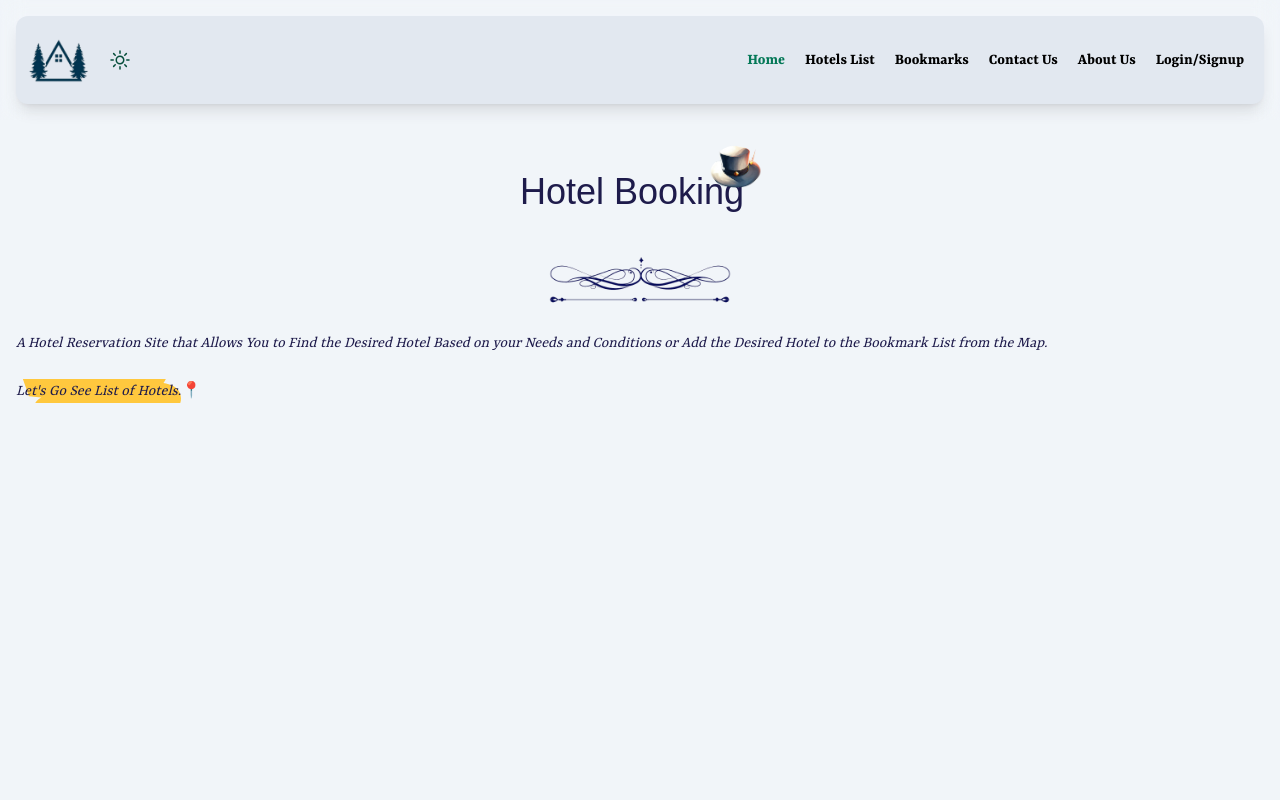
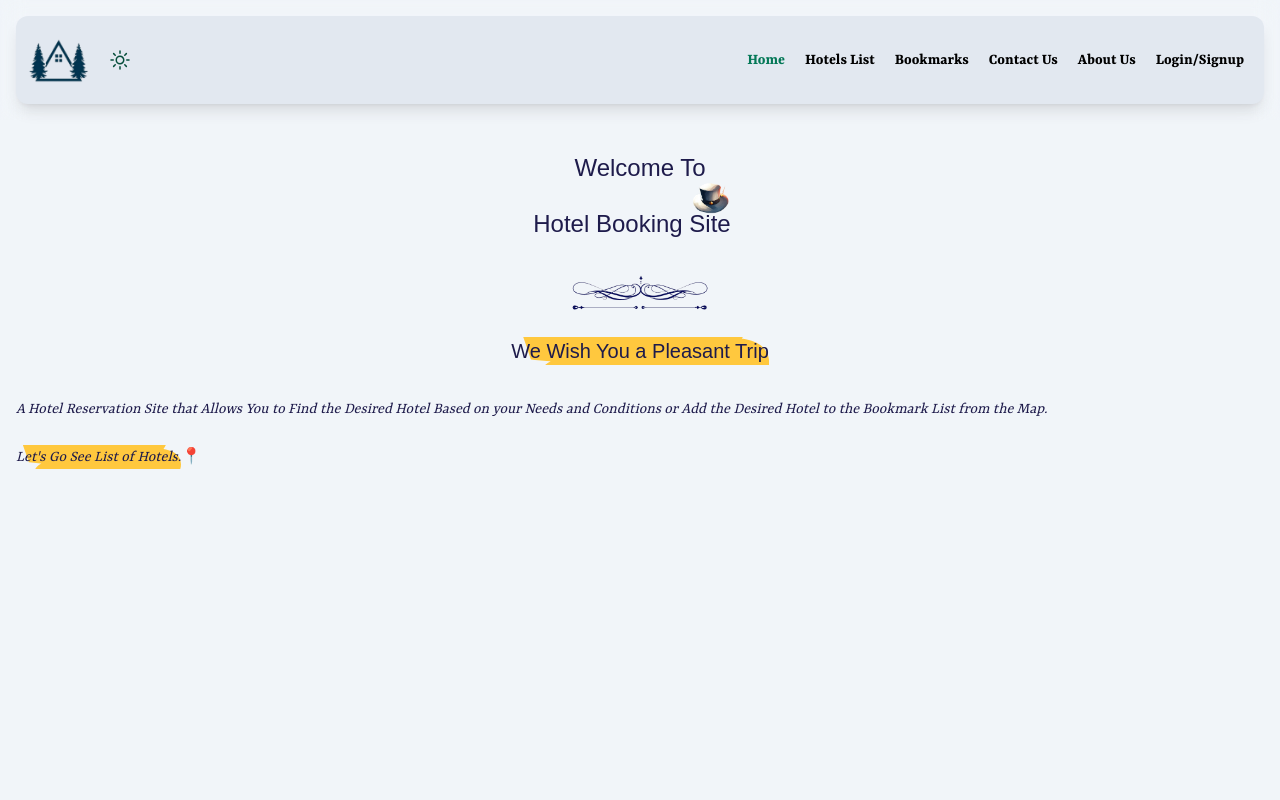
Before and after one commit to FarzinKhosravi/Hotel-Booking-SPA-React-TailwindCSS, a React (Vite) app: page / in a window 1280 px wide. Shown: the top 800 px of the page. Built offline with nearby package versions, Linux system fonts and the light colour scheme; a web font is replaced by a local one.

Commit message:
optimized HomePage component and added Wellcome component

```diff
--- /dev/null
+++ b/src/common/Separator.jsx
@@ -0,0 +1,11 @@
+import separator from "../assets/images/separator.png";
+
+function Separator() {
+  return (
+    <div className="mb-6 flex items-center justify-center">
+      <img className="block w-36" src={separator} alt="separator" />
+    </div>
+  );
+}
+
+export default Separator;
--- /dev/null
+++ b/src/common/Wellcome.jsx
@@ -0,0 +1,33 @@
+import introIcon from "../assets/images/introIcon.png";
+import Separator from "./Separator";
+
+function Wellcome() {
+  return (
+    <div className="mb-8 flex flex-col">
+      {/* Wellcome Section */}
+      <div className="mb-2 flex flex-col">
+        <span className="flex items-center justify-center font-Parisienne text-2xl text-indigo-950">
+          Welcome To
+        </span>
+        <div className="relative mx-auto flex h-20 max-w-[300px] items-center justify-center">
+          <h2 className="mr-4 font-Parisienne text-2xl text-indigo-950">
+            Hotel Booking Site
+          </h2>
+          <div className="absolute -top-1.25 right-4">
+            <img className="w-10" src={introIcon} alt="intro-Icon" />
+          </div>
+        </div>
+      </div>
+
+      <Separator />
+
+      <div className="flex w-full items-center justify-center">
+        <span className="block bg-img-home bg-cover bg-center bg-no-repeat font-Parisienne text-xl text-indigo-950">
+          We Wish You a Pleasant Trip
+        </span>
+      </div>
+    </div>
+  );
+}
+
+export default Wellcome;
--- a/src/pages/HomePage.jsx
+++ b/src/pages/HomePage.jsx
@@ -1,31 +1,25 @@
 import { Link } from "react-router-dom";
-import introIcon from "../assets/images/introIcon.png";
-
-import separator from "../assets/images/separator.png";
+import Wellcome from "../common/Wellcome";
 
 function HomePage() {
   return (
     <section className="mb-20 min-h-screen px-4">
-      <div className="flex flex-col">
-        <div className="relative mx-auto mb-5 flex h-20 max-w-[300px] items-center justify-center">
-          <h2 className="mr-4 font-Parisienne text-4xl text-indigo-950">
-            Hotel Booking
-          </h2>
-          <div className="absolute -right-1 -top-3">
-            <img className="w-14" src={introIcon} alt="intro-Icon" />
-          </div>
-        </div>
       <div>
+        <Wellcome />
+
+        {/* Intro Section */}
         <div className="italic text-indigo-950">
-            <div className="mb-6 flex items-center justify-center">
-              <img className="block w-48" src={separator} alt="separator" />
-            </div>
+          <div>
             <p>
               A Hotel Reservation Site that Allows You to Find the Desired Hotel
               Based on your Needs and Conditions or Add the Desired Hotel to the
               Bookmark List from the Map.
             </p>
+          </div>
+
           <br />
+
+          {/* Link to list of hotels */}
           <div className="flex">
             <Link to="/hotels-list">
               <span className="block bg-img-home bg-cover bg-center bg-no-repeat">
@@ -36,7 +30,6 @@ function HomePage() {
           </div>
         </div>
       </div>
-      </div>
     </section>
   );
 }
```
Lines whose indentation alone changed are shown as unchanged.
